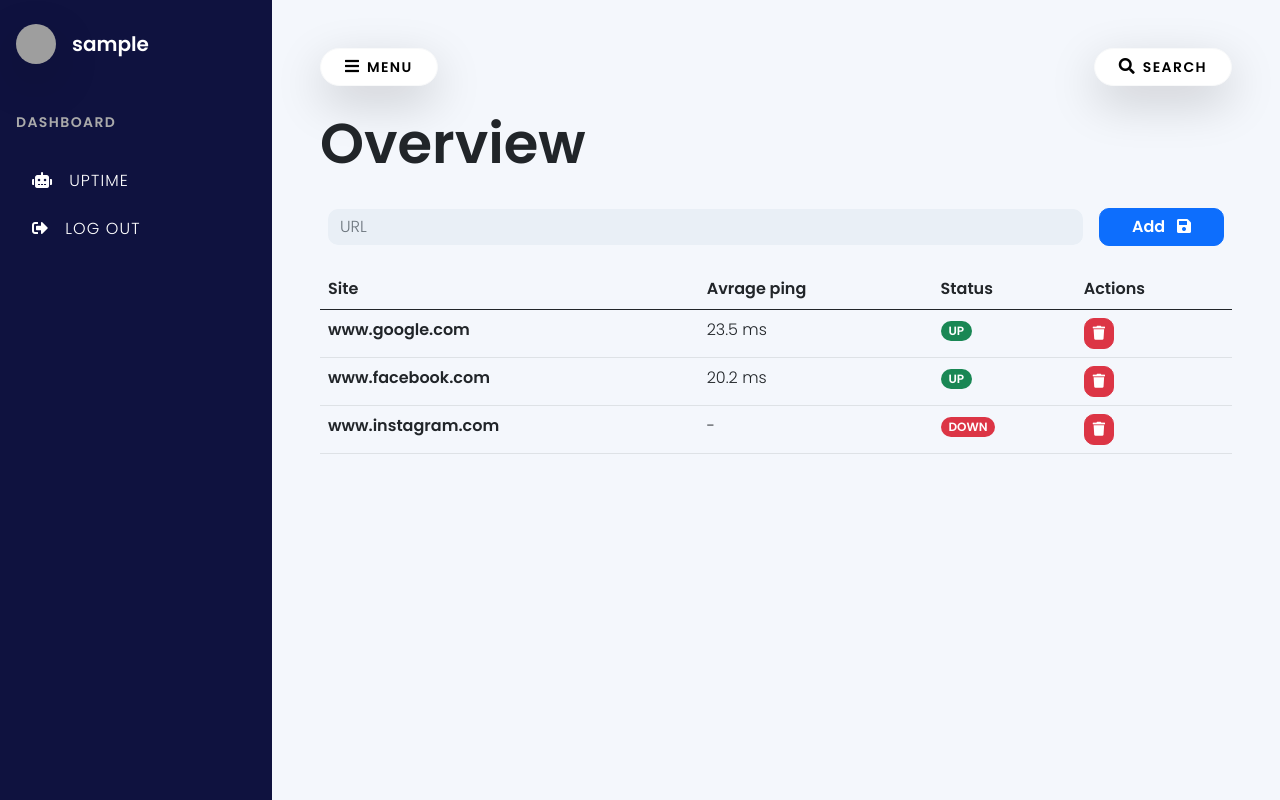
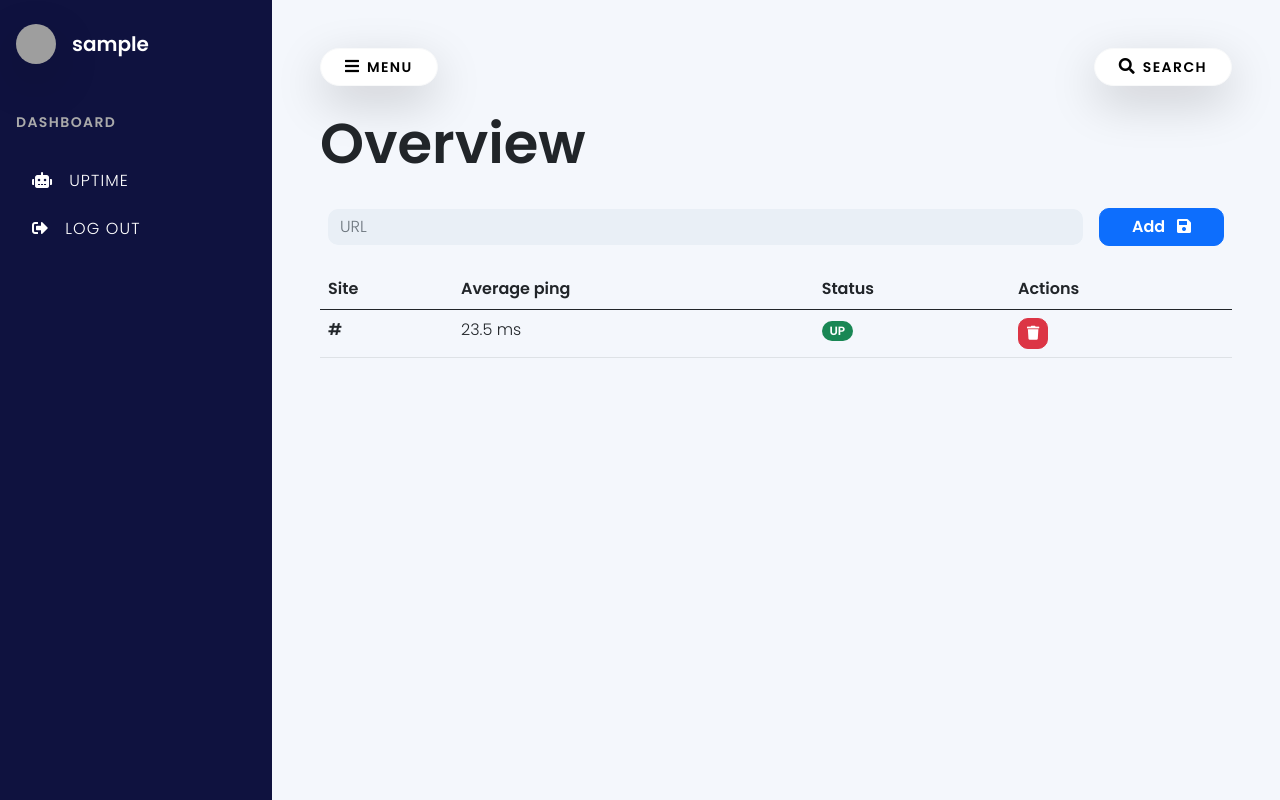
Before and after one commit to macnev2013/zeus, a Flask app: template zeus/templates/uptime/uptime.html in a window 1280 px wide. Run offline with Flask 2, Linux system fonts and the light colour scheme; the template is opened without the code that fills it: values that come from a table or form of the project are taken from there, others are empty; a user stored in the database is signed in; tables that the repository leaves empty hold one stand-in row (values such as "Sample post"); some libraries are stand-ins or nearby versions; grey boxes are pictures that could not be loaded.

Commit message:
added integration for add website

```diff
--- a/zeus/templates/uptime/uptime.html
+++ b/zeus/templates/uptime/uptime.html
@@ -14,18 +14,20 @@
             value="save">Add <i class="fas fa-save ml-2"></i></button></div>
 </form>
 
+{% if website_list != [] %}
 <table class="table table-hover">
     <thead>
         <tr>
             <th scope="col">Site</th>
-            <th scope="col">Avrage ping</th>
+            <th scope="col">Average ping</th>
             <th scope="col">Status</th>
             <th scope="col">Actions</th>
         </tr>
     </thead>
     <tbody>
+        {% for website in website_list %}
         <tr>
-            <th scope="row">www.google.com</th>
+            <th scope="row">{{ website }}</th>
             <td>23.5 ms</td>
             <td>
                 <span class="badge rounded-pill bg-success">UP</span>
@@ -34,28 +36,11 @@
                 <button class="btn btn-danger btn-sm custom-button"><i class="fas fa-trash"></i></button>
             </td>
         </tr>
-        <tr>
-            <th scope="row">www.facebook.com</th>
-            <td>20.2 ms</td>
-            <td>
-                <span class="badge rounded-pill bg-success">UP</span>
-            </td>
-            <td>
-                <button class="btn btn-danger btn-sm custom-button"><i class="fas fa-trash"></i></button>
-            </td>
-        </tr>
-        <tr>
-            <th scope="row">www.instagram.com</th>
-            <td>-</td>
-            <td>
-                <span class="badge rounded-pill bg-danger">DOWN</span>
-            </td>
-            <td>
-                <button class="btn btn-danger btn-sm custom-button"><i class="fas fa-trash"></i></button>
-            </td>
-        </tr>
+        {% endfor %}
     </tbody>
 </table>
-
+{% else %}
+<h2 class="display-5">No website added yet..</h2>
+{% endif %}
 
 {% endblock %}
```
Also changed, not shown: zeus/uptime/routes.py (+7 -3 lines).
